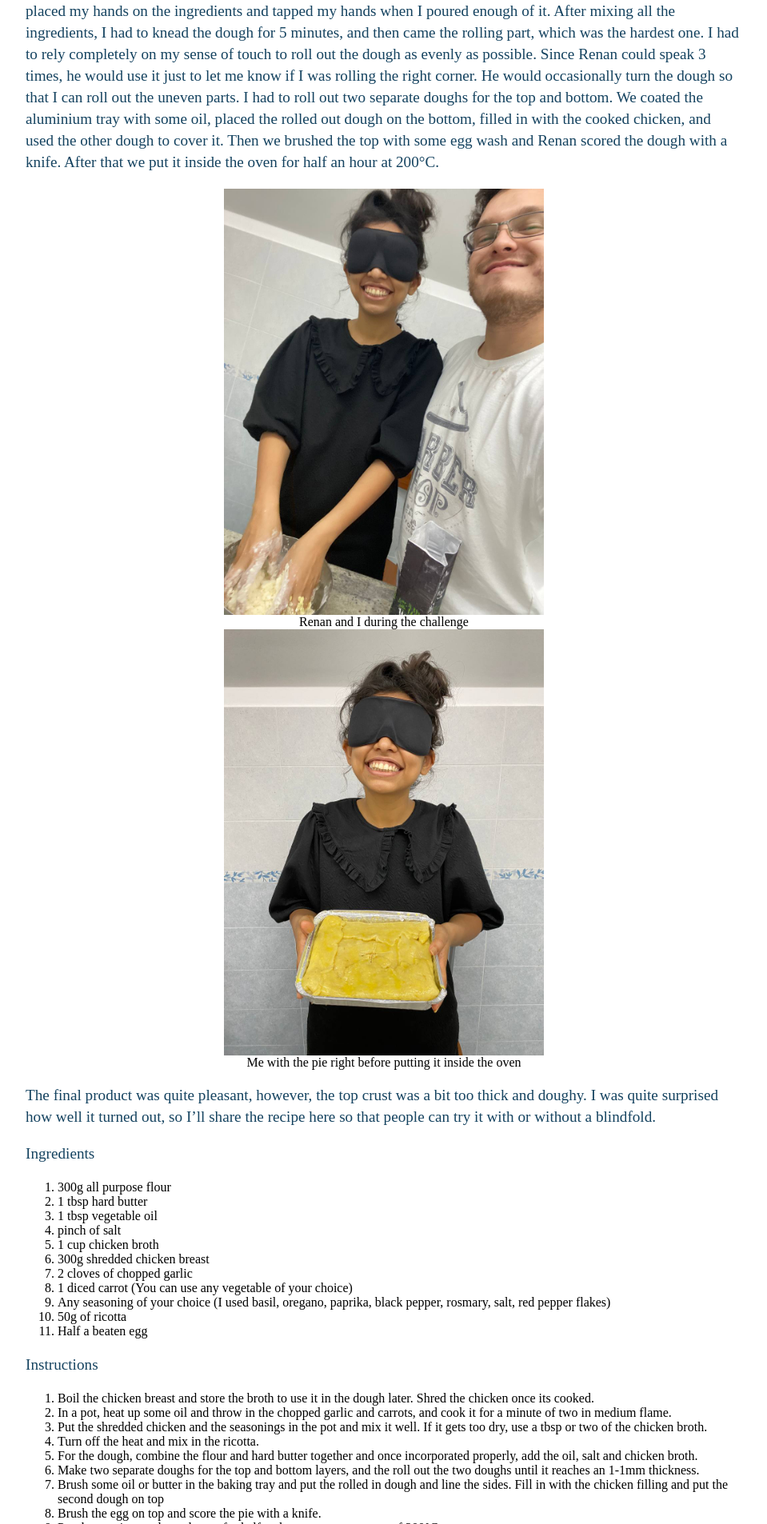
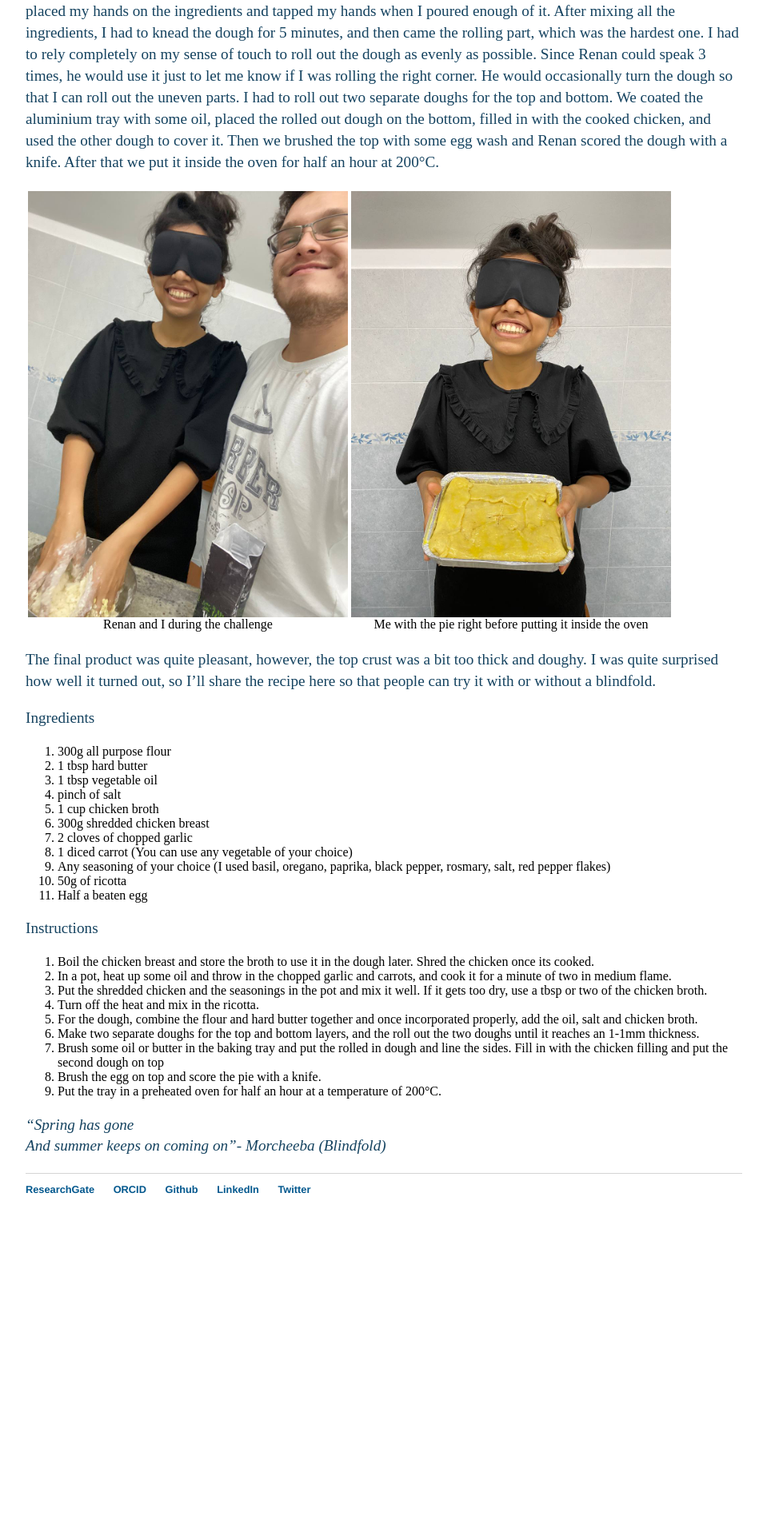
Before and after one commit to debashmitap/debashmitap.github.io, a Jekyll site: the page built from _posts/2021-06-23-blindfold.md, in a window 1280 px wide. Shown: the part 644-2550 px from the top of the page at 80% size, without its empty margins (160-1119 px from the left). Built offline with Jekyll 4.4.1, drawn with Linux system fonts in a browser that asks for light colours; after the commit the page ends 2199 px from its top, so only the background shows below that.

Commit message:
Update 2021-06-23-blindfold.md

```diff
--- a/_posts/2021-06-23-blindfold.md
+++ b/_posts/2021-06-23-blindfold.md
@@ -10,22 +10,22 @@ I spent my afternoon doing a challenge that required me to bake a pie with a bli
 
 The challenge begun with my partner, Renan, blindfolding me. We started to make the pie crust from scratch. He placed my hands on the ingredients and tapped my hands when I poured enough of it. After mixing all the ingredients, I had to knead the dough for 5 minutes, and then came the rolling part, which was the hardest one. I had to rely completely on my sense of touch to roll out the dough as evenly as possible. Since Renan could speak 3 times, he would use it just to let me know if I was rolling the right corner. He would occasionally turn the dough so that I can roll out the uneven parts. I had to roll out two separate doughs for the top and bottom. We coated the aluminium tray with some oil, placed the rolled out dough on the bottom, filled in with the cooked chicken, and used the other dough to cover it. Then we brushed the top with some egg wash and Renan scored the dough with a knife. After that we put it inside the oven for half an hour at 200&deg;C.
 
-<p float="left">
-  {%
+<table><tr>
+<td>{%
   include image.html
   file="https://debashmitap.github.io/images/blindfold.JPG"
   alt="Renan and I during the challenge"
   caption="Renan and I during the challenge"
-  %}
+  %}</td>
 
 
-  {%
+ <td>{%
   include image.html
   file="https://debashmitap.github.io/images/blindfold-me.JPG"
   alt="Me with the pie right before putting it inside the oven"
   caption="Me with the pie right before putting it inside the oven"
-  %}
- </p>
+  %}</td>
+</tr></table>
 
 
 The final product was quite pleasant, however, the top crust was a bit too thick and doughy. I was quite surprised how well it turned out, so I'll share the recipe here so that people can try it with or without a blindfold.
```
